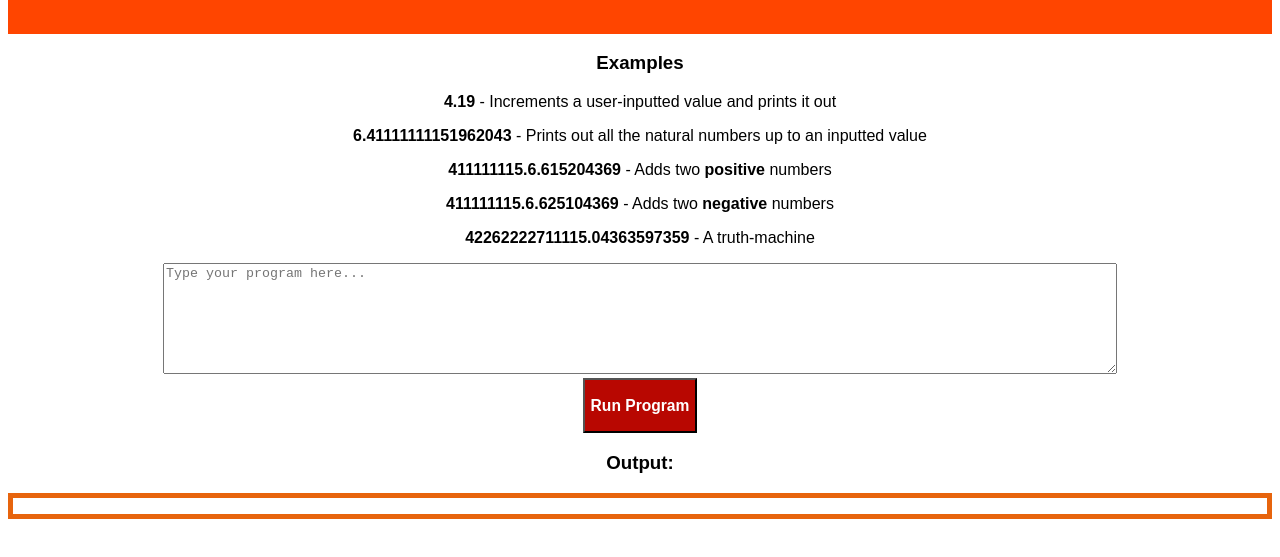
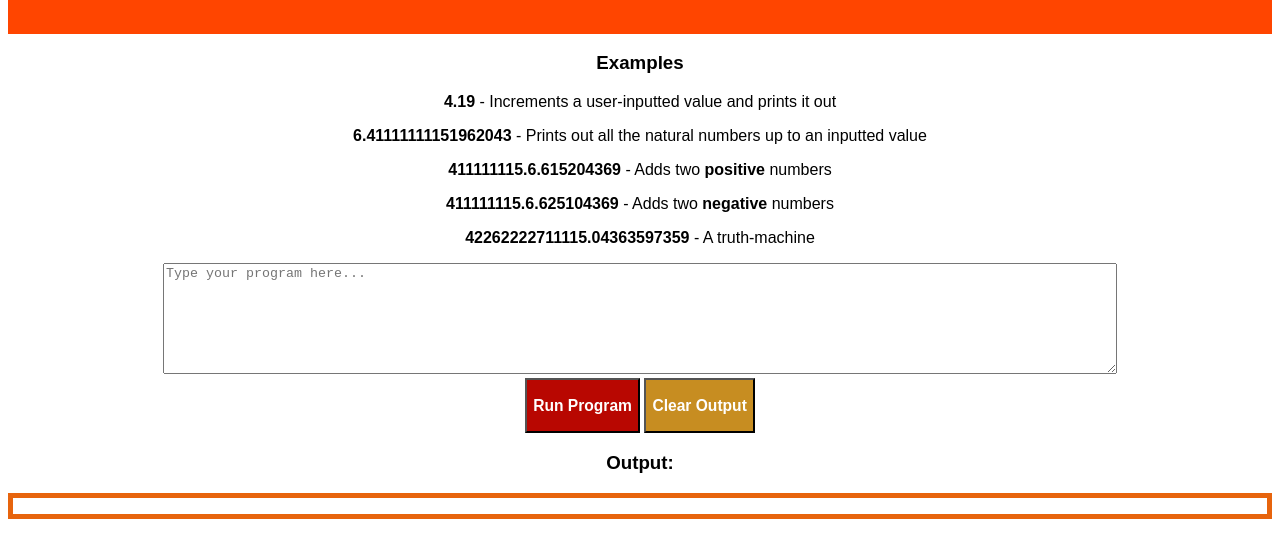
Before and after one commit to Entropite/digit-online, a plain HTML site: page src/Homepage.html in a window 1280 px wide. Both pictures are taken after a click on the button "Run Program". Shown: the part 131-688 px from the top of the page. Drawn offline with Linux system fonts and the light colour scheme.

Commit message:
Add files via upload

```diff
--- a/src/Homepage.html
+++ b/src/Homepage.html
@@ -1,6 +1,7 @@
 <!DOCTYPE html>
 <head>
     <title>Digit Online</title>
+    <link rel="stylesheet" href="styles.css">
 </head>
 <body style="text-align: center;align-content: center;
 font-family: Arial, Helvetica, sans-serif;">
@@ -23,10 +24,11 @@ font-family: Arial, Helvetica, sans-serif;">
         <p><b>411111115.6.625104369</b> - Adds two <b>negative</b> numbers</p>
         <p><b>42262222711115.04363597359</b> - A truth-machine</p>
     </div>
-    <div >
+    <div id="program_area">
     <textarea id="program_input" placeholder="Type your program here..." rows="7" style="width:75%"></textarea>
     <br>
-    <button onclick="run()" style="background-color:rgb(184, 7, 1);color: white;"><h3>Run Program</h3></button>
+    <button onclick="toggleLoader(true)" style="background-color:rgb(184, 7, 1);color: white;"><h3>Run Program</h3></button>
+    <button onclick="clearProgramOutput()" style="background-color: rgb(199, 141, 33);color: white;"><h3>Clear Output</h3></button>
     </div>
     <h3>Output:</h3>
     <div style="border: thick solid rgb(231, 100, 13);">
--- a/src/script.js
+++ b/src/script.js
@@ -1,5 +1,8 @@
 function run() {
-    prog = document.getElementById("program_input").value.trim();
+
+    prog = document.getElementById("program_input").value;
+    //process inputted program
+    prog = prog.replaceAll("\n", "").replaceAll(" ", "");
     //clear output
     document.getElementById("program_output").innerText = ""
 
@@ -19,15 +22,24 @@ function run() {
                 var suspend = confirm("Your program is taking quite a while to complete, would you like to suspend it?")
                 if (suspend){
                     break;
+                }else{
+                    cycles = 5000
                 }
             }
             if(prog[index] in registers){
-                keyRegister = parseInt(prog[index], 10)
+                keyRegister = parseInt(prog[index], 10);
+                if(index < prog.length-1 && prog[index+1] in registers){
+                    if(prog[index+1] == prog[index]){
+                        registers[keyRegister] = 0;
+                    }else{
+                        registers[parseInt(prog[index+1], 10)] = registers[keyRegister];
+                    }
+                }
             }else{
                 switch(prog[index]){
                     case "0":
                         if(registers[keyRegister] == 0){
-                            index += 2
+                            index += 2;
                         }
                         break;
                     case "1":
@@ -67,4 +79,21 @@ function run() {
 
     }
 
+    toggleLoader(false);
+
 }
+
+function toggleLoader(toggle){
+    if (toggle){
+        let loadingSymbol = document.createElement("DIV");
+        loadingSymbol.id = "loader";
+        document.getElementById("program_area").appendChild(loadingSymbol);
+        setTimeout(run, 1);
+    }else{
+        document.getElementById("loader").remove();
+    }
+}
+
+function clearProgramOutput(){
+    document.getElementById("program_output").innerText = "";
+}
```
